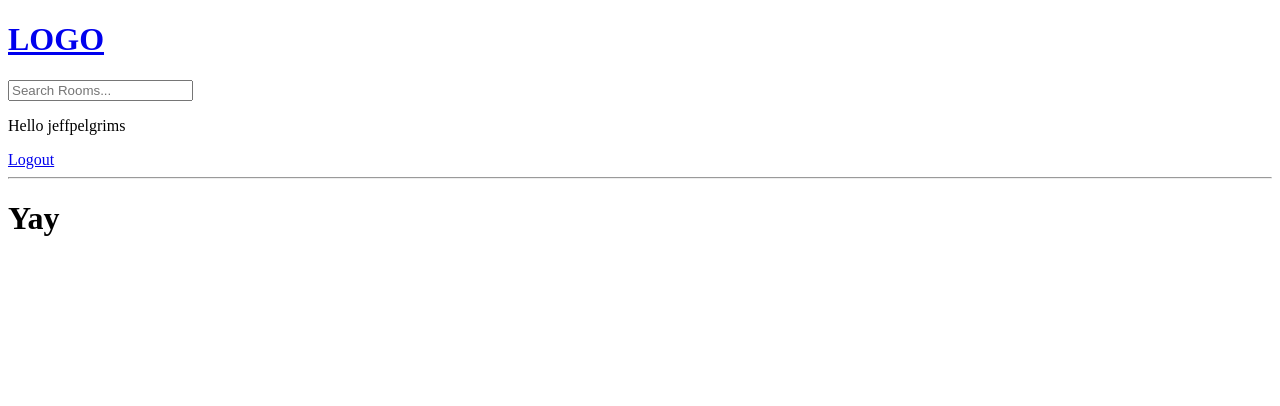
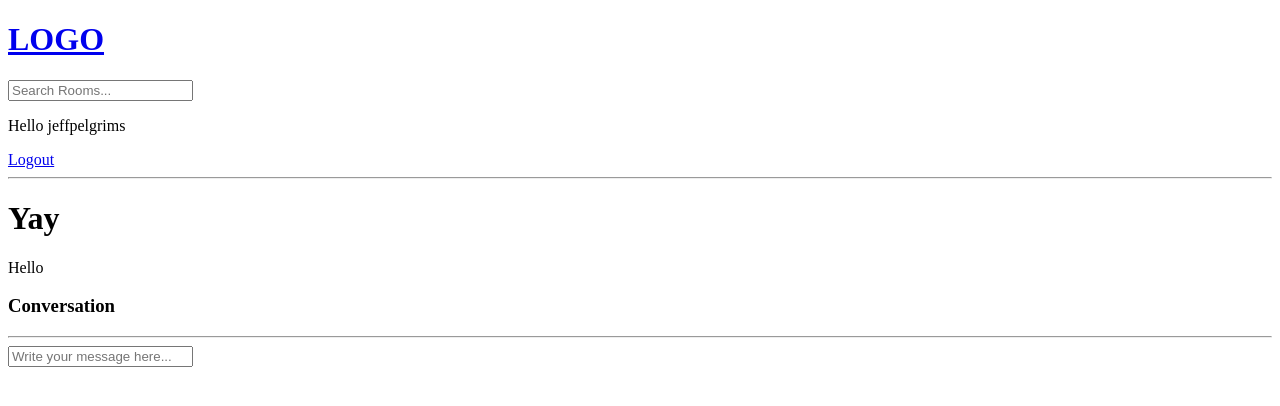
Before and after one commit to jeffpelgrims/discord, a Django app: page /room/4/ in a window 1280 px wide. Shown: the top 406 px of the page. Run offline with Django 4.2, Linux system fonts and the light colour scheme; a user stored in the database is signed in; data comes from the database, SQL or seed files in the repository.

Commit message:
comments crud 1

```diff
--- a/base/templates/base/room.html
+++ b/base/templates/base/room.html
@@ -2,4 +2,39 @@
 
 {% block content %}
 <h1>{{room.name}}</h1>
+
+<p>{{room.description}}</p>
+
+<div class="comment-wrapper">
+
+    <h3>Conversation</h3>
+    <hr>
+
+    {% for message in room_messages %}
+
+    <div>
+        <small>@{{message.user}} {{message.created|timesince}} ago</small>
+
+        <p>{{message.body}}</p>
+
+        <hr>
+    </div>
+
+    {% endfor %}
+
+    {% if request.user.is_authenticated %}
+
+    <div class="comment-form">
+        <form method="POST" action="">
+            {% csrf_token %}
+            <input type="text" name="body" placeholder="Write your message here..." />
+        </form>
+    </div>
+
+    {% endif %}
+
+    </div>
+
+</div>
+
 {% endblock content %}
```
